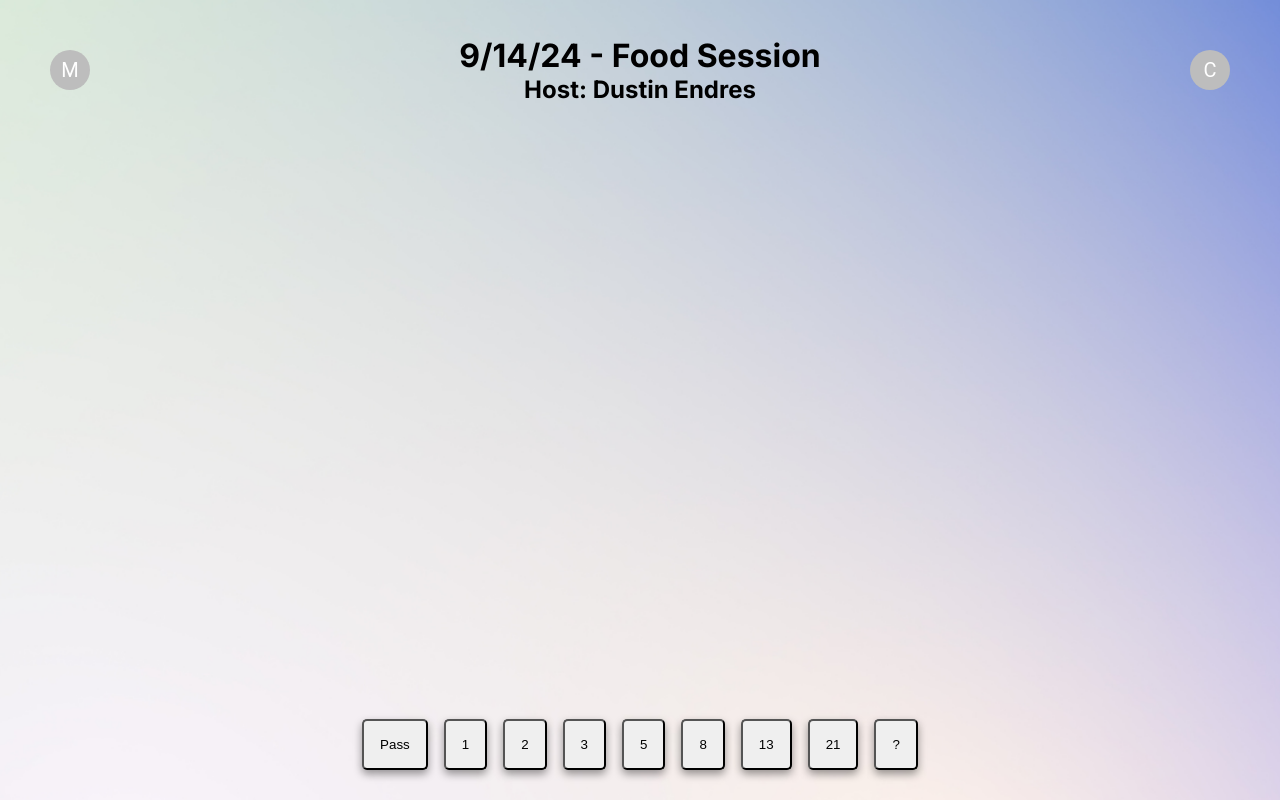
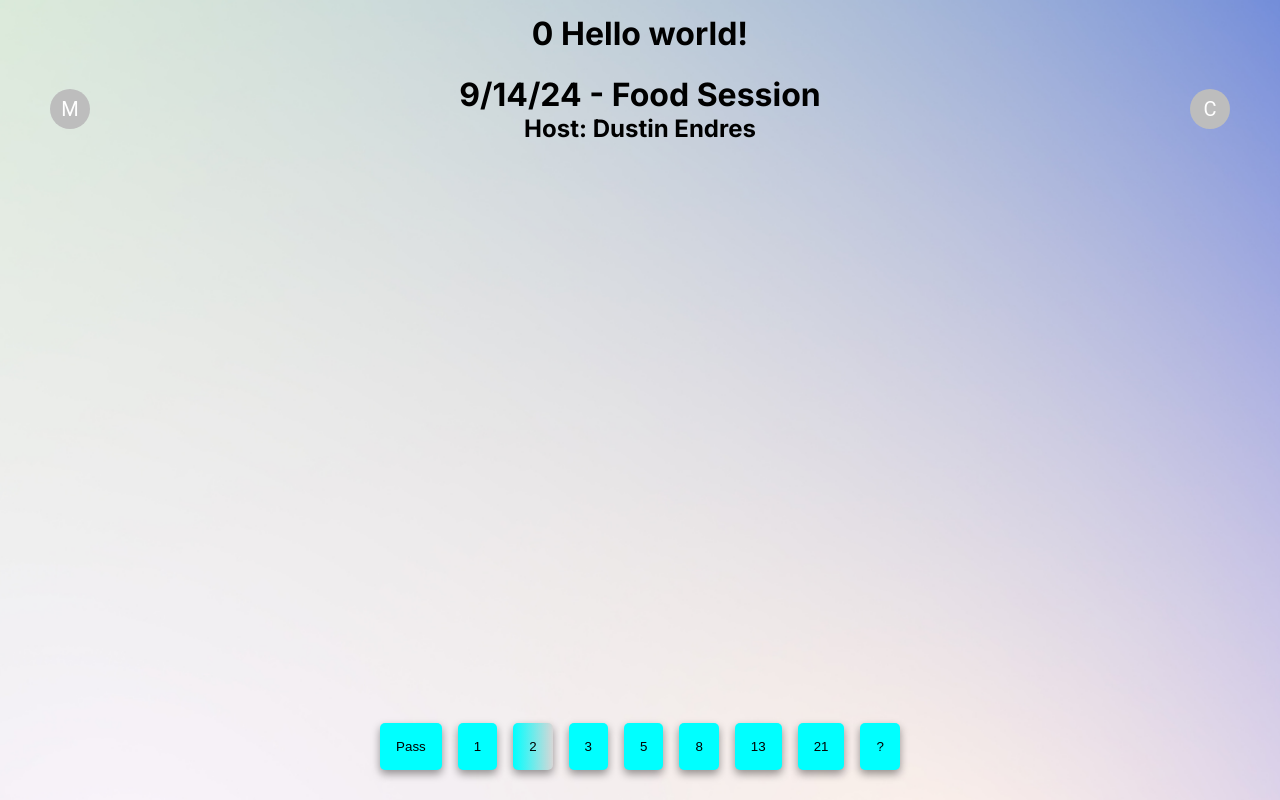
Before and after one commit to iceiceninja/PlanningPoker, a Next.js app in the folder Startup/my-app/: page /user in a window 1280 px wide. Built offline with nearby package versions, Linux system fonts and the light colour scheme; no server answers.

Commit message:
Votes are now added up on the screen

```diff
--- a/Startup/my-app/app/globals.css
+++ b/Startup/my-app/app/globals.css
@@ -39,6 +39,106 @@ html {
 
 .button-43:hover {
   background-image: linear-gradient(-180deg, #1D95C9 0%, #17759C 100%);
+}
+
+.card1 {
+  /* Add shadows to create the "card" effect */
+  box-shadow: 0 4px 8px 0 rgba(0,0,0,0.4);
+  transition: 0.3s ease;
+  border-radius: 5px; /* 5px rounded corners */
+  padding: 1rem 1rem;
+  background-color: cyan;
+  border-width: 0;
+
+}
+
+.card2 {
+  /* Add shadows to create the "card" effect */
+  box-shadow: 0 4px 8px 0 rgba(0,0,0,0.4);
+  transition: 0.3s ease;
+  border-radius: 5px; /* 5px rounded corners */
+  padding: 1rem 1rem;
+  background-image: linear-gradient(90deg, cyan ,  rgb(1, 1, 1, .1));
+  border-width: 0;
+
+
+}
+
+.card3 {
+  /* Add shadows to create the "card" effect */
+  box-shadow: 0 4px 8px 0 rgba(0,0,0,0.4);
+  transition: 0.3s ease;
+  border-radius: 5px; /* 5px rounded corners */
+  padding: 1rem 1rem;
+  background-color: cyan;
+  border-width: 0;
+
+}
+
+.card5 {
+  /* Add shadows to create the "card" effect */
+  box-shadow: 0 4px 8px 0 rgba(0,0,0,0.4);
+  transition: 0.3s ease;
+  border-radius: 5px; /* 5px rounded corners */
+  padding: 1rem 1rem;
+  background-color: cyan;
+  border-width: 0;
+
+}
+
+.card8 {
+  /* Add shadows to create the "card" effect */
+  box-shadow: 0 4px 8px 0 rgba(0,0,0,0.4);
+  transition: 0.3s ease;
+  border-radius: 5px; /* 5px rounded corners */
+  padding: 1rem 1rem;
+  background-color: cyan;
+  border-width: 0;
+
+}
+
+.card13 {
+  /* Add shadows to create the "card" effect */
+  box-shadow: 0 4px 8px 0 rgba(0,0,0,0.4);
+  transition: 0.3s ease;
+  border-radius: 5px; /* 5px rounded corners */
+  padding: 1rem 1rem;
+  background-color: cyan;
+  border-width: 0;
+
+}
+
+.card21 {
+  /* Add shadows to create the "card" effect */
+  box-shadow: 0 4px 8px 0 rgba(0,0,0,0.4);
+  transition: 0.3s ease;
+  border-radius: 5px; /* 5px rounded corners */
+  padding: 1rem 1rem;
+  background-color: cyan;
+  border-width: 0;
+
+}
+
+.cardQuestionMark {
+  /* Add shadows to create the "card" effect */
+  box-shadow: 0 4px 8px 0 rgba(0,0,0,0.4);
+  transition: 0.3s ease;
+  border-radius: 5px; /* 5px rounded corners */
+  padding: 1rem 1rem;
+  background-color: cyan;
+  border-width: 0;
+
+}
+
+.cardPass {
+  /* Add shadows to create the "card" effect */
+  box-shadow: 0 4px 8px 0 rgba(0,0,0,0.4);
+  transition: 0.3s ease;
+  border-radius: 5px; /* 5px rounded corners */
+  padding: 1rem 1rem;
+  background-color: cyan;
+  border-width: 0;
+
 }
 
 .form-input {
@@ -103,14 +203,18 @@ html {
 .card {
   /* Add shadows to create the "card" effect */
   box-shadow: 0 4px 8px 0 rgba(0,0,0,0.4);
-  transition: 0.3s;
+  transition: 0.3s ease;
   border-radius: 5px; /* 5px rounded corners */
   padding: 1rem 1rem;
+  background-color: cyan;
+  border-width: 0;
+
 }
 
 /* On mouse-over, add a deeper shadow */
-.card:hover {
+.cardHover:hover {
   box-shadow: 0 8px 16px 0 rgba(0,0,0,0.4);
+  transform: translateY(-20px); /* Move button 10px upwards */
 }
 
 /* Add some padding inside the card container */
--- a/Startup/my-app/app/user/page.tsx
+++ b/Startup/my-app/app/user/page.tsx
@@ -29,18 +29,15 @@ export default function Host() {
     const handleClick2 = (event2: { currentTarget: React.SetStateAction<null>; }) => {
         setAnchor2(anchor2 ? null : event2.currentTarget);
     };
+    const [userVotes, setUserVotes] = useState(0);
 
     // sendVote(e)
     const sendVote = (event: MouseEvent<HTMLButtonElement>) => {
-        socket.emit("vote-selected", { id: "123", value: event.currentTarget.value }); // userId, vote value
+        socket.emit("vote-selected", {value: event.currentTarget.value }); // userId, vote value
     }
-    socket.on('display-votes', (userVotes : any) => {
-        console.log(userVotes)
-    })
-
-    socket.on("next_host", (data) => {
-       console.log("HAHHAHAHAHAHAAHAHDHSFHDSASFJDAFHAHHAHAAHAH")
-    });
+    socket.on("display_votes", (msg) => {
+        setUserVotes(msg);
+      });
 
     socket.on('round-topic', (topic: String) => {
         console.log("Round topic is: " + topic);
@@ -66,6 +63,7 @@ export default function Host() {
 
     return (
         <div>
+            <h1> {userVotes} Hello world! </h1>
             <Stack
                 id = "outline"
                 direction="row"
@@ -126,15 +124,15 @@ export default function Host() {
                         alignItems: "center",
                     }}
                     >
-                    <button onClick={sendVote} className="card" value={"pass"}>Pass</button>
-                    <button onClick={sendVote} className="card" value={1}>1</button>
-                    <button onClick={sendVote} className="card" value={2}>2</button>
-                    <button onClick={sendVote} className="card" value={3}>3</button>
-                    <button onClick={sendVote} className="card" value={5}>5</button>
-                    <button onClick={sendVote} className="card" value={8}>8</button>
-                    <button onClick={sendVote} className="card" value={13}>13</button>
-                    <button onClick={sendVote} className="card" value={21}>21</button>
-                    <button onClick={sendVote} className="card" value={"?"}>?</button>
+                    <button onClick={sendVote} className="cardPass cardHover" value={"pass"}>Pass</button>
+                    <button onClick={sendVote} className="card1 cardHover" value={1}>1</button>
+                    <button onClick={sendVote} className="card2 cardHover" value={2}>2</button>
+                    <button onClick={sendVote} className="card3 cardHover" value={3}>3</button>
+                    <button onClick={sendVote} className="card5 cardHover" value={5}>5</button>
+                    <button onClick={sendVote} className="card8 cardHover" value={8}>8</button>
+                    <button onClick={sendVote} className="card13 cardHover" value={13}>13</button>
+                    <button onClick={sendVote} className="card21 cardHover" value={21}>21</button>
+                    <button onClick={sendVote} className="cardQuestionMark cardHover" value={"?"}>?</button>
                 </Stack>
 
             </div>
```
Also changed, not shown: Startup/my-app/server.js (+11 -0 lines).
